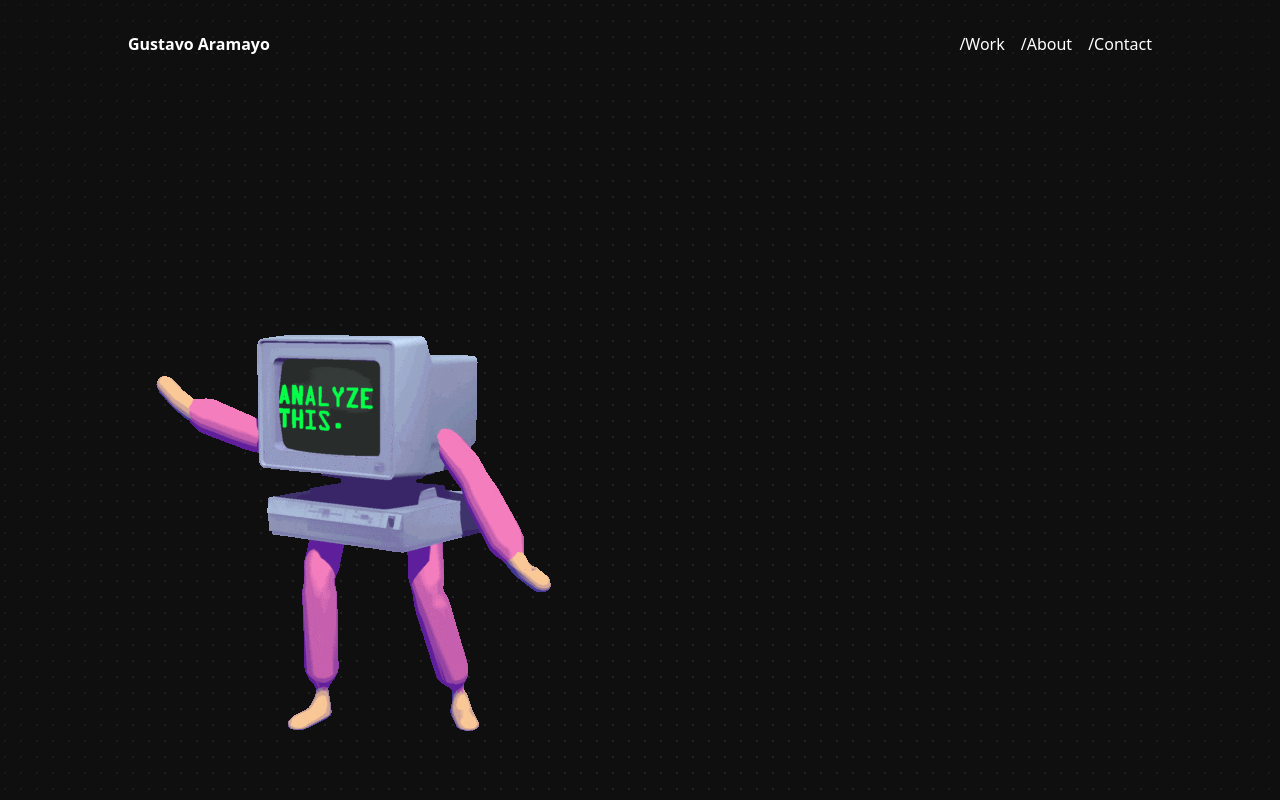
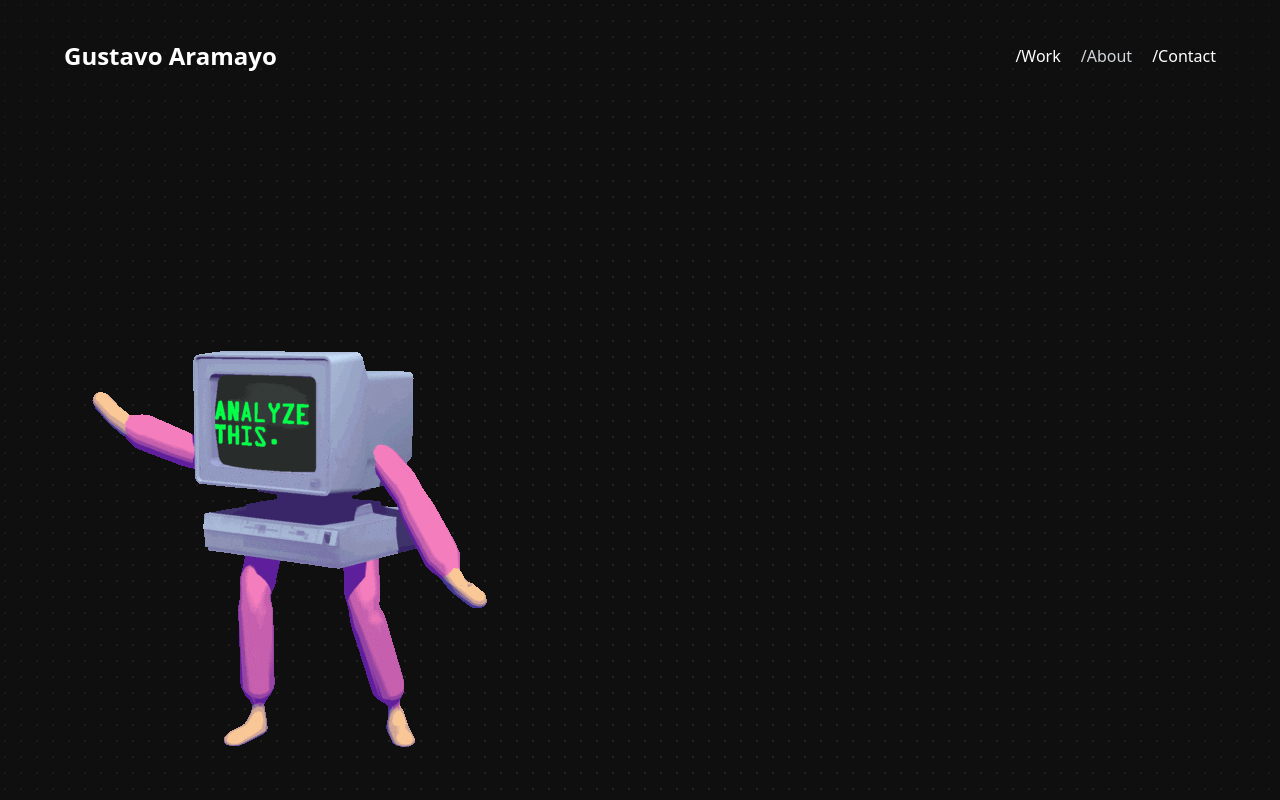
Before and after one commit to GusTiavo123/portfolio, a React (Vite) app: page / in a window 1280 px wide. Shown: the top 800 px of the page. Built offline with nearby package versions, Linux system fonts and the light colour scheme.

Commit message:
Fixing hover bug

```diff
--- a/src/App.tsx
+++ b/src/App.tsx
@@ -6,9 +6,9 @@ import Navbar from "./components/navbar/Navbar";
 function App() {
   return (
     <Background>
-      <div className="max-w-screen-lg w-full space-y-56">
+      <div className="max-w-6xl w-full space-y-56">
         <Navbar />
-        <img src="computer.gif" alt="Descripción del GIF"/>
+        <img src="computer.gif" alt="Descripción del GIF" className="cursor-pointer"/>
         <p className="text-white">HOLAAAAA</p>
       </div>
     </Background>
--- a/src/components/background/Background.tsx
+++ b/src/components/background/Background.tsx
@@ -9,7 +9,7 @@ const Background: React.FC<BackgroundProps> = ({ children }) => {
   return (
     <div className="min-h-screen w-full background relative flex flex-col z-[-1] overflow-hidden">
       <div className="absolute inset-0 bg-dot-white/[0.2]  custom-mask z-[-1]"></div>
-      <div className="flex flex-col items-center p-8">
+      <div className="flex flex-col items-center pt-8 pr-10 pb-10 pl-10">
         {children}
       </div>
     </div>
--- a/src/components/navbar/Navbar.tsx
+++ b/src/components/navbar/Navbar.tsx
@@ -1,15 +1,26 @@
+import "./navbar.css"
+
 const Navbar = () => {
   return (
-    <nav className="flex justify-between space-between">
-      <div className="text-white font-bold">Gustavo Aramayo</div>
-      <div className="text-white">
-        <a href="/work" className="pr-4 hover:text-gray-300">
+    <nav className="flex justify-between items-center pt-2">
+      <div className="text-white font-bold text-2xl">Gustavo Aramayo</div>
+      <div>
+        <a
+          href="#"
+          className="text-white mr-5 link cursor-pointer"
+        >
           /Work
         </a>
-        <a href="/about" className=" hover:text-gray-300">
+        <a
+          href="/about"
+          className="text-gray-300 hover:text-gray-300 cursor-pointer"
+        >
           /About
         </a>
-        <a href="/contact" className="pl-4 hover:text-gray-300">
+        <a
+          href="/contact"
+          className="text-white ml-5 hover:text-red-600 cursor-pointer"
+        >
           /Contact
         </a>
       </div>
--- /dev/null
+++ b/src/components/navbar/navbar.css
@@ -0,0 +1,3 @@
+.link:hover {
+    color: red;
+}
--- /dev/null
+++ b/src/utils/cn.ts
@@ -0,0 +1,6 @@
+import { ClassValue, clsx } from "clsx";
+import { twMerge } from "tailwind-merge";
+
+export function cn(...inputs: ClassValue[]) {
+  return twMerge(clsx(inputs));
+}
--- a/tailwind.config.js
+++ b/tailwind.config.js
@@ -9,7 +9,14 @@ const {
 
 /** @type {import('tailwindcss').Config} */
 module.exports = {
-  content: ["./src/**/*.{ts,tsx}"],
+  content: [
+    "./src/pages/**/*.{js,ts,jsx,tsx,mdx}",
+    "./src/components/**/*.{js,ts,jsx,tsx,mdx}",
+    "./src/app/**/*.{js,ts,jsx,tsx,mdx}",
+
+    // Or if using `src` directory:
+    "./src/**/*.{js,ts,jsx,tsx,mdx}",
+  ],
   darkMode: "class",
   theme: {
     // rest of the code
@@ -19,16 +26,6 @@ module.exports = {
     function ({ matchUtilities, theme }) {
       matchUtilities(
         {
-          "bg-grid": (value) => ({
-            backgroundImage: `url("${svgToDataUri(
-              `<svg xmlns="http://www.w3.org/2000/svg" viewBox="0 0 32 32" width="32" height="32" fill="none" stroke="${value}"><path d="M0 .5H31.5V32"/></svg>`
-            )}")`,
-          }),
-          "bg-grid-small": (value) => ({
-            backgroundImage: `url("${svgToDataUri(
-              `<svg xmlns="http://www.w3.org/2000/svg" viewBox="0 0 32 32" width="8" height="8" fill="none" stroke="${value}"><path d="M0 .5H31.5V32"/></svg>`
-            )}")`,
-          }),
           "bg-dot": (value) => ({
             backgroundImage: `url("${svgToDataUri(
               `<svg xmlns="http://www.w3.org/2000/svg" viewBox="0 0 32 32" width="16" height="16" fill="none"><circle fill="${value}" id="pattern-circle" cx="10" cy="10" r="1.6257413380501518"></circle></svg>`
```
Also changed, not shown: src/index.css (line endings or trailing spaces).
